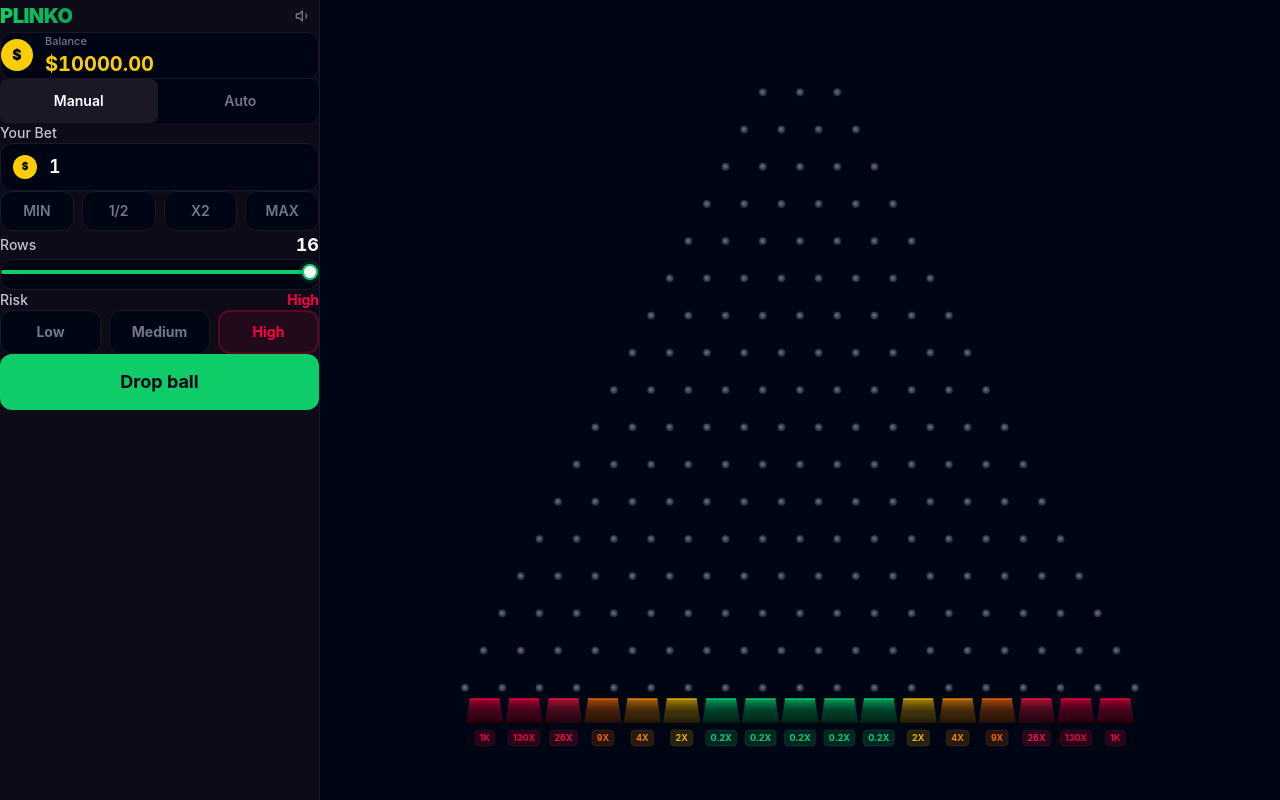
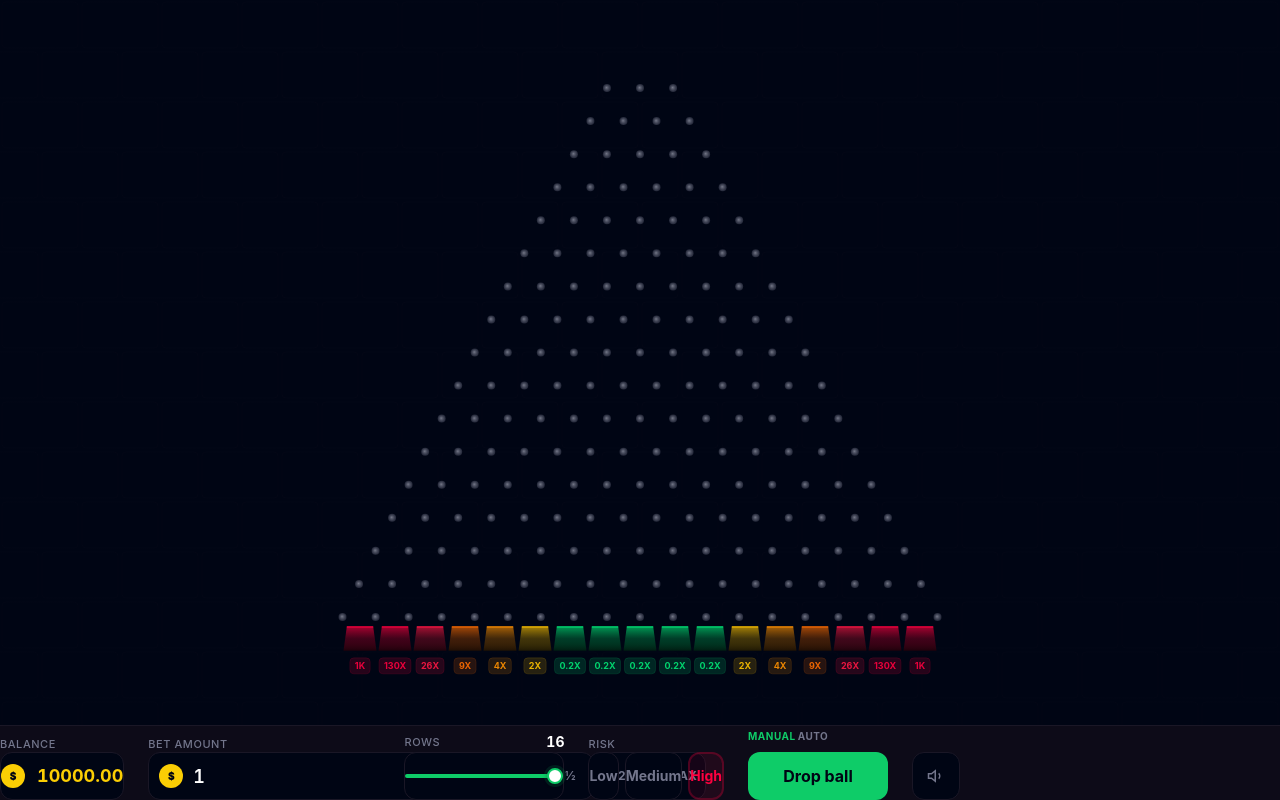
Before and after one commit to Beshqena26/plinko-game, a React (Vite) app: page / in a window 1280 px wide. Built offline with nearby package versions, Linux system fonts and the light colour scheme.

Commit message:
Board on top, controls bottom panel, floating results

```diff
--- a/src/App.tsx
+++ b/src/App.tsx
@@ -84,9 +84,28 @@ export default function App() {
   const stopAuto = useCallback(() => { autoRef.current = false; setIsAuto(false); }, []);
 
   return (
-    <div className="h-screen bg-[#000514] text-white flex select-none overflow-hidden">
-      {/* Left panel */}
-      <div className="w-[320px] shrink-0 bg-[#0D0B18] border-r border-[#1A1726] flex flex-col">
+    <div className="h-screen bg-[#000514] text-white flex flex-col select-none overflow-hidden">
+      {/* Board — fills all available space */}
+      <div className="flex-1 min-h-0 relative">
+        <PlinkoBoard rows={rows} multipliers={mults} onBallLand={onLand}
+          ballQueue={ballQueue} onBallConsumed={onConsumed} paths={paths} />
+
+        {/* Recent results — floating top-right */}
+        {history.length > 0 && (
+          <div className="absolute top-4 right-4 flex gap-1.5 flex-wrap justify-end max-w-[280px]">
+            {history.slice(0, 10).map((r, i) => (
+              <div key={r.id}
+                className={`h-7 px-2.5 rounded-lg text-xs font-bold tabular-nums flex items-center backdrop-blur-sm ${i === 0 ? 'anim-slide' : ''}`}
+                style={{ background: `${r.color}18`, border: `1px solid ${r.color}25`, color: r.color }}>
+                {r.mult}x
+              </div>
+            ))}
+          </div>
+        )}
+      </div>
+
+      {/* Controls — bottom panel */}
+      <div className="shrink-0 bg-[#0D0B18] border-t border-[#1A1726]">
         <BetPanel
           balance={dispBal}
           betAmount={betAmount}
@@ -102,14 +121,7 @@ export default function App() {
           onStartAuto={startAuto}
           onStopAuto={stopAuto}
           canBet={balance >= betAmount && betAmount > 0}
-          history={history}
         />
-      </div>
-
-      {/* Board */}
-      <div className="flex-1 min-h-0">
-        <PlinkoBoard rows={rows} multipliers={mults} onBallLand={onLand}
-          ballQueue={ballQueue} onBallConsumed={onConsumed} paths={paths} />
       </div>
     </div>
   );
--- a/src/components/BetPanel.tsx
+++ b/src/components/BetPanel.tsx
@@ -1,8 +1,6 @@
 import { useState, useEffect } from 'react';
 import type { RiskLevel } from '../utils/multipliers';
-import type { BetResult } from '../App';
 import { sound } from '../utils/sound';
-import { getMultiplierColor } from '../utils/multipliers';
 
 interface Props {
   balance: number;
@@ -19,18 +17,22 @@ interface Props {
   onStartAuto: () => void;
   onStopAuto: () => void;
   canBet: boolean;
-  history: BetResult[];
 }
+
+const RISKS: { v: RiskLevel; l: string; c: string }[] = [
+  { v: 'low', l: 'Low', c: '#0ECC68' },
+  { v: 'medium', l: 'Medium', c: '#FBCE04' },
+  { v: 'high', l: 'High', c: '#ff003f' },
+];
 
 export default function BetPanel({
   balance, betAmount, setBetAmount, rows, setRows, risk, setRisk,
   isAuto, autoBetCount, setAutoBetCount,
-  onDrop, onStartAuto, onStopAuto, canBet, history,
+  onDrop, onStartAuto, onStopAuto, canBet,
 }: Props) {
   const [mode, setMode] = useState<'manual' | 'auto'>('manual');
   const [soundOn, setSoundOn] = useState(true);
 
-  // Space to drop
   useEffect(() => {
     const fn = (e: KeyboardEvent) => {
       if (e.code === 'Space' && !e.repeat && !(e.target instanceof HTMLInputElement)) {
@@ -44,104 +46,73 @@ export default function BetPanel({
     return () => window.removeEventListener('keydown', fn);
   }, [mode, isAuto, onDrop, onStartAuto, onStopAuto]);
 
+  const riskObj = RISKS.find(r => r.v === risk)!;
+
   return (
-    <div className="flex flex-col h-full">
-      {/* ── Logo + Balance ── */}
-      <div className="px-6 pt-6 pb-4">
-        <div className="flex items-center justify-between mb-5">
-          <span className="text-xl font-black tracking-tight bg-gradient-to-r from-[#0ECC68] to-[#0ba854] bg-clip-text text-transparent">PLINKO</span>
-          <button onClick={() => setSoundOn(sound.toggle())}
-            className="w-8 h-8 rounded-lg flex items-center justify-center text-[#73768C] hover:text-white transition-colors">
-            {soundOn ? (
-              <svg width="16" height="16" viewBox="0 0 24 24" fill="none" stroke="currentColor" strokeWidth="2"><polygon points="11 5 6 9 2 9 2 15 6 15 11 19 11 5"/><path d="M15.54 8.46a5 5 0 0 1 0 7.07"/></svg>
-            ) : (
-              <svg width="16" height="16" viewBox="0 0 24 24" fill="none" stroke="currentColor" strokeWidth="2"><polygon points="11 5 6 9 2 9 2 15 6 15 11 19 11 5"/><line x1="23" y1="9" x2="17" y2="15"/><line x1="17" y1="9" x2="23" y2="15"/></svg>
-            )}
-          </button>
+    <div className="max-w-[960px] mx-auto w-full px-6 py-5">
+      {/* Main row */}
+      <div className="flex items-end gap-6">
+
+        {/* ── Balance ── */}
+        <div className="shrink-0">
+          <div className="text-[11px] text-[#73768C] font-medium uppercase tracking-wider mb-1.5">Balance</div>
+          <div className="h-12 px-4 rounded-xl bg-[#000514] border border-[#1A1726] flex items-center gap-3">
+            <div className="w-6 h-6 rounded-full bg-[#FBCE04] flex items-center justify-center shrink-0">
+              <span className="text-[10px] font-black text-[#000514]">$</span>
             </div>
-
-        {/* Balance */}
-        <div className="flex items-center gap-3 bg-[#000514] rounded-xl px-5 py-4 border border-[#1A1726]">
-          <div className="w-8 h-8 rounded-full bg-[#FBCE04] flex items-center justify-center shrink-0">
-            <span className="text-sm font-black text-[#000514]">$</span>
-          </div>
-          <div>
-            <div className="text-[11px] text-[#73768C] font-medium">Balance</div>
-            <div className="text-xl font-bold text-[#FBCE04] tabular-nums">${balance.toFixed(2)}</div>
-          </div>
+            <span className="text-lg font-bold text-[#FBCE04] tabular-nums">{balance.toFixed(2)}</span>
           </div>
         </div>
 
-      {/* ── Controls ── */}
-      <div className="flex-1 overflow-y-auto px-6 pb-6">
-        {/* Mode toggle */}
-        <div className="flex h-11 rounded-xl bg-[#000514] p-1 gap-1 mb-6">
-          {(['manual', 'auto'] as const).map(m => (
-            <button key={m} onClick={() => setMode(m)}
-              className={`flex-1 rounded-lg text-sm font-semibold capitalize transition-all
-                ${mode === m ? 'bg-[#1A1726] text-white' : 'text-[#73768C] hover:text-[#C2C5D6]'}`}
-            >{m}</button>
-          ))}
-        </div>
-
-        {/* Bet amount */}
-        <div className="mb-5">
-          <label className="text-sm text-[#C2C5D6] font-medium mb-2 block">Your Bet</label>
-          <div className="flex items-center h-12 bg-[#000514] rounded-xl border border-[#1A1726] focus-within:border-[#0ECC68]/40 transition-colors">
-            <div className="w-12 flex items-center justify-center shrink-0">
+        {/* ── Bet Amount ── */}
+        <div className="flex-1 min-w-[200px]">
+          <div className="text-[11px] text-[#73768C] font-medium uppercase tracking-wider mb-1.5">Bet Amount</div>
+          <div className="flex gap-2">
+            <div className="flex items-center h-12 flex-1 bg-[#000514] rounded-xl border border-[#1A1726] focus-within:border-[#0ECC68]/40 transition-colors">
+              <div className="w-11 flex items-center justify-center shrink-0">
                 <div className="w-6 h-6 rounded-full bg-[#FBCE04] flex items-center justify-center">
                   <span className="text-[10px] font-black text-[#000514]">$</span>
                 </div>
               </div>
               <input type="number" value={betAmount} step="0.01"
                 onChange={e => setBetAmount(Math.max(0, Math.min(10000, +e.target.value || 0)))}
-              className="flex-1 h-full bg-transparent text-white text-lg font-semibold outline-none tabular-nums pr-4" />
+                className="flex-1 h-full bg-transparent text-white text-lg font-semibold outline-none tabular-nums pr-3" />
             </div>
-          <div className="grid grid-cols-4 gap-2 mt-2">
             {[
               { l: 'MIN', fn: () => setBetAmount(0.01) },
-              { l: '1/2', fn: () => setBetAmount(Math.max(0.01, +(betAmount / 2).toFixed(2))) },
-              { l: 'X2', fn: () => setBetAmount(Math.min(10000, +(betAmount * 2).toFixed(2))) },
+              { l: '½', fn: () => setBetAmount(Math.max(0.01, +(betAmount / 2).toFixed(2))) },
+              { l: '2X', fn: () => setBetAmount(Math.min(10000, +(betAmount * 2).toFixed(2))) },
               { l: 'MAX', fn: () => setBetAmount(Math.min(10000, balance)) },
             ].map(b => (
               <button key={b.l} onClick={b.fn}
-                className="h-10 rounded-xl bg-[#000514] border border-[#1A1726] text-sm font-semibold text-[#73768C]
-                  hover:text-white hover:bg-[#1A1726] active:scale-95 transition-all"
+                className="h-12 w-12 rounded-xl bg-[#000514] border border-[#1A1726] text-xs font-bold text-[#73768C]
+                  hover:text-white hover:bg-[#1A1726] active:scale-95 transition-all shrink-0"
               >{b.l}</button>
             ))}
           </div>
         </div>
 
-        {/* Rows */}
-        <div className="mb-5">
-          <div className="flex items-center justify-between mb-2">
-            <label className="text-sm text-[#C2C5D6] font-medium">Rows</label>
-            <span className="text-lg font-bold text-white tabular-nums">{rows}</span>
+        {/* ── Rows ── */}
+        <div className="w-[160px] shrink-0">
+          <div className="flex items-center justify-between mb-1.5">
+            <span className="text-[11px] text-[#73768C] font-medium uppercase tracking-wider">Rows</span>
+            <span className="text-sm font-bold text-white tabular-nums">{rows}</span>
           </div>
-          <div className="bg-[#000514] rounded-xl border border-[#1A1726] px-4 py-3">
+          <div className="h-12 rounded-xl bg-[#000514] border border-[#1A1726] flex items-center px-4">
             <input type="range" min={8} max={16} value={rows}
               onChange={e => setRows(+e.target.value)} disabled={isAuto} className="w-full" />
           </div>
         </div>
 
-        {/* Risk */}
-        <div className="mb-6">
-          <div className="flex items-center justify-between mb-2">
-            <label className="text-sm text-[#C2C5D6] font-medium">Risk</label>
-            <span className="text-sm font-bold" style={{ color: risk === 'low' ? '#0ECC68' : risk === 'medium' ? '#FBCE04' : '#ff003f' }}>
-              {risk === 'low' ? 'Low' : risk === 'medium' ? 'Medium' : 'High'}
-            </span>
-          </div>
-          <div className="grid grid-cols-3 gap-2">
-            {([
-              { v: 'low' as RiskLevel, l: 'Low', c: '#0ECC68' },
-              { v: 'medium' as RiskLevel, l: 'Medium', c: '#FBCE04' },
-              { v: 'high' as RiskLevel, l: 'High', c: '#ff003f' },
-            ]).map(r => {
+        {/* ── Risk ── */}
+        <div className="shrink-0">
+          <div className="text-[11px] text-[#73768C] font-medium uppercase tracking-wider mb-1.5">Risk</div>
+          <div className="flex gap-1.5 h-12">
+            {RISKS.map(r => {
               const on = risk === r.v;
               return (
                 <button key={r.v} onClick={() => setRisk(r.v)} disabled={isAuto}
-                  className={`h-11 rounded-xl text-sm font-bold transition-all disabled:opacity-30
+                  className={`h-12 px-4 rounded-xl text-sm font-bold transition-all disabled:opacity-30
                     ${on ? '' : 'bg-[#000514] border border-[#1A1726] text-[#73768C] hover:text-[#C2C5D6]'}`}
                   style={on ? { background: `${r.c}15`, border: `2px solid ${r.c}40`, color: r.c } : undefined}
                 >{r.l}</button>
@@ -150,50 +121,52 @@ export default function BetPanel({
           </div>
         </div>
 
-        {/* Auto options */}
+        {/* ── Mode + Drop ── */}
+        <div className="shrink-0 flex flex-col gap-1.5">
+          <div className="flex h-5 gap-2 items-center">
+            <div className="flex gap-0.5">
+              {(['manual', 'auto'] as const).map(m => (
+                <button key={m} onClick={() => setMode(m)}
+                  className={`px-2 h-5 rounded text-[10px] font-bold uppercase tracking-wider transition-all
+                    ${mode === m ? 'text-[#0ECC68]' : 'text-[#73768C] hover:text-[#C2C5D6]'}`}
+                >{m}</button>
+              ))}
+            </div>
             {mode === 'auto' && (
-          <div className="mb-6 anim-slide">
-            <label className="text-sm text-[#C2C5D6] font-medium mb-2 block">Number of Bets</label>
               <input type="number" value={autoBetCount}
                 onChange={e => setAutoBetCount(Math.max(1, Math.min(1000, +e.target.value || 1)))}
-              className="w-full h-12 bg-[#000514] border border-[#1A1726] rounded-xl px-4 text-white text-lg font-semibold outline-none focus:border-[#0ECC68]/40 transition-colors tabular-nums" />
+                className="h-5 w-10 bg-[#000514] border border-[#1A1726] rounded px-1 text-[10px] text-white font-bold outline-none tabular-nums text-center" />
+            )}
           </div>
-        )}
-
-        {/* Drop button */}
           {mode === 'manual' ? (
             <button onClick={onDrop} disabled={!canBet}
-            className="w-full h-14 rounded-xl font-bold text-lg transition-all
+              className="h-12 w-[140px] rounded-xl font-bold text-base transition-all
                 bg-[#0ECC68] text-[#000514] hover:bg-[#1cdf78]
                 active:scale-[0.97] disabled:opacity-25 disabled:cursor-not-allowed">
               Drop ball
             </button>
           ) : isAuto ? (
             <button onClick={onStopAuto}
-            className="w-full h-14 rounded-xl font-bold text-lg bg-[#ff003f] text-white hover:bg-[#ff2d5a] active:scale-[0.97] transition-all">
-            Stop Autobet
+              className="h-12 w-[140px] rounded-xl font-bold text-base bg-[#ff003f] text-white hover:bg-[#ff2d5a] active:scale-[0.97] transition-all">
+              Stop
             </button>
           ) : (
             <button onClick={onStartAuto} disabled={!canBet}
-            className="w-full h-14 rounded-xl font-bold text-lg bg-[#0ECC68] text-[#000514] hover:bg-[#1cdf78] active:scale-[0.97] disabled:opacity-25 disabled:cursor-not-allowed transition-all">
-            Start Autobet
+              className="h-12 w-[140px] rounded-xl font-bold text-base bg-[#0ECC68] text-[#000514] hover:bg-[#1cdf78] active:scale-[0.97] disabled:opacity-25 disabled:cursor-not-allowed transition-all">
+              Start Auto
             </button>
           )}
+        </div>
 
-        {/* Recent results */}
-        {history.length > 0 && (
-          <div className="mt-6 pt-5 border-t border-[#1A1726]">
-            <div className="text-[11px] text-[#73768C] font-semibold uppercase tracking-widest mb-3">Recent</div>
-            <div className="flex flex-wrap gap-1.5">
-              {history.slice(0, 20).map(r => (
-                <div key={r.id} className="h-7 px-2.5 rounded-lg text-xs font-bold tabular-nums flex items-center"
-                  style={{ background: `${r.color}12`, border: `1px solid ${r.color}20`, color: r.color }}>
-                  {r.mult}x
-                </div>
-              ))}
-            </div>
-          </div>
+        {/* Sound */}
+        <button onClick={() => setSoundOn(sound.toggle())}
+          className="h-12 w-12 rounded-xl bg-[#000514] border border-[#1A1726] flex items-center justify-center text-[#73768C] hover:text-white transition-colors shrink-0">
+          {soundOn ? (
+            <svg width="18" height="18" viewBox="0 0 24 24" fill="none" stroke="currentColor" strokeWidth="2"><polygon points="11 5 6 9 2 9 2 15 6 15 11 19 11 5"/><path d="M15.54 8.46a5 5 0 0 1 0 7.07"/></svg>
+          ) : (
+            <svg width="18" height="18" viewBox="0 0 24 24" fill="none" stroke="currentColor" strokeWidth="2"><polygon points="11 5 6 9 2 9 2 15 6 15 11 19 11 5"/><line x1="23" y1="9" x2="17" y2="15"/><line x1="17" y1="9" x2="23" y2="15"/></svg>
           )}
+        </button>
       </div>
     </div>
   );
```
Lines whose indentation alone changed are shown as unchanged.
